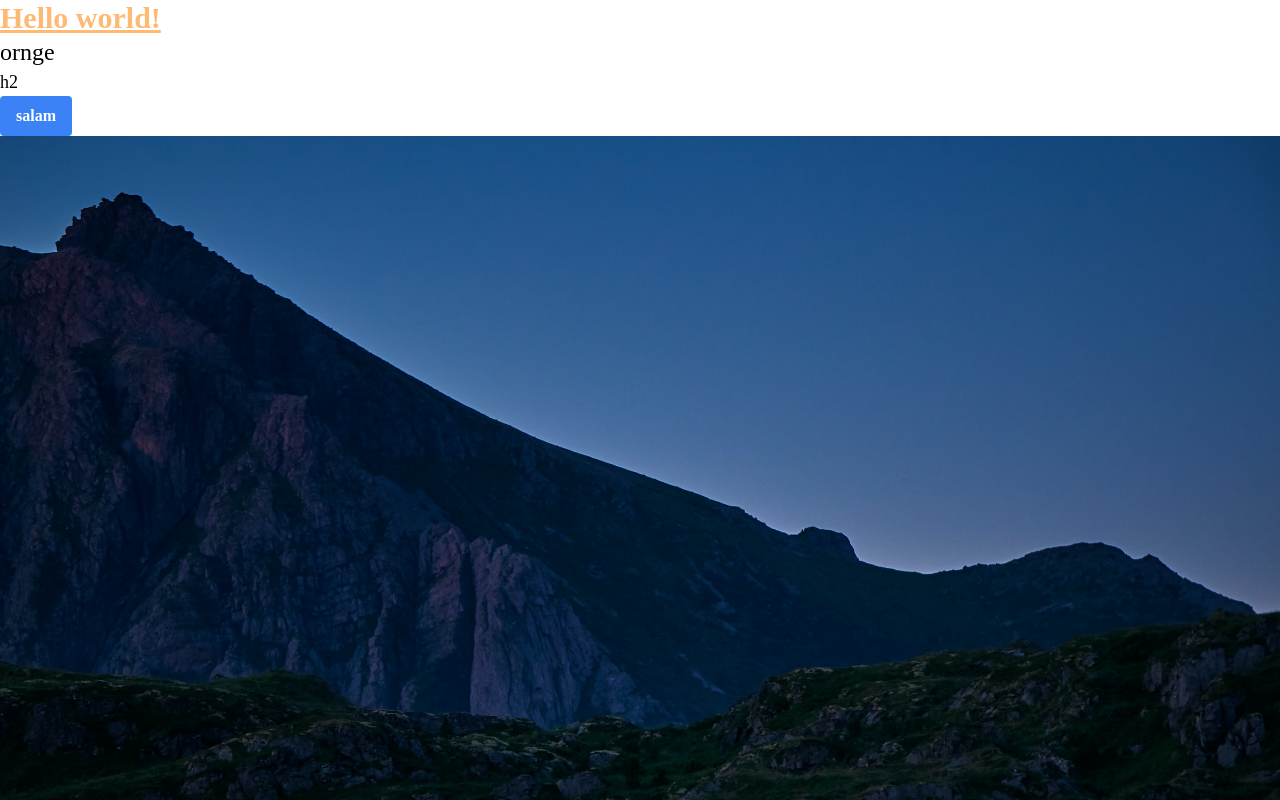
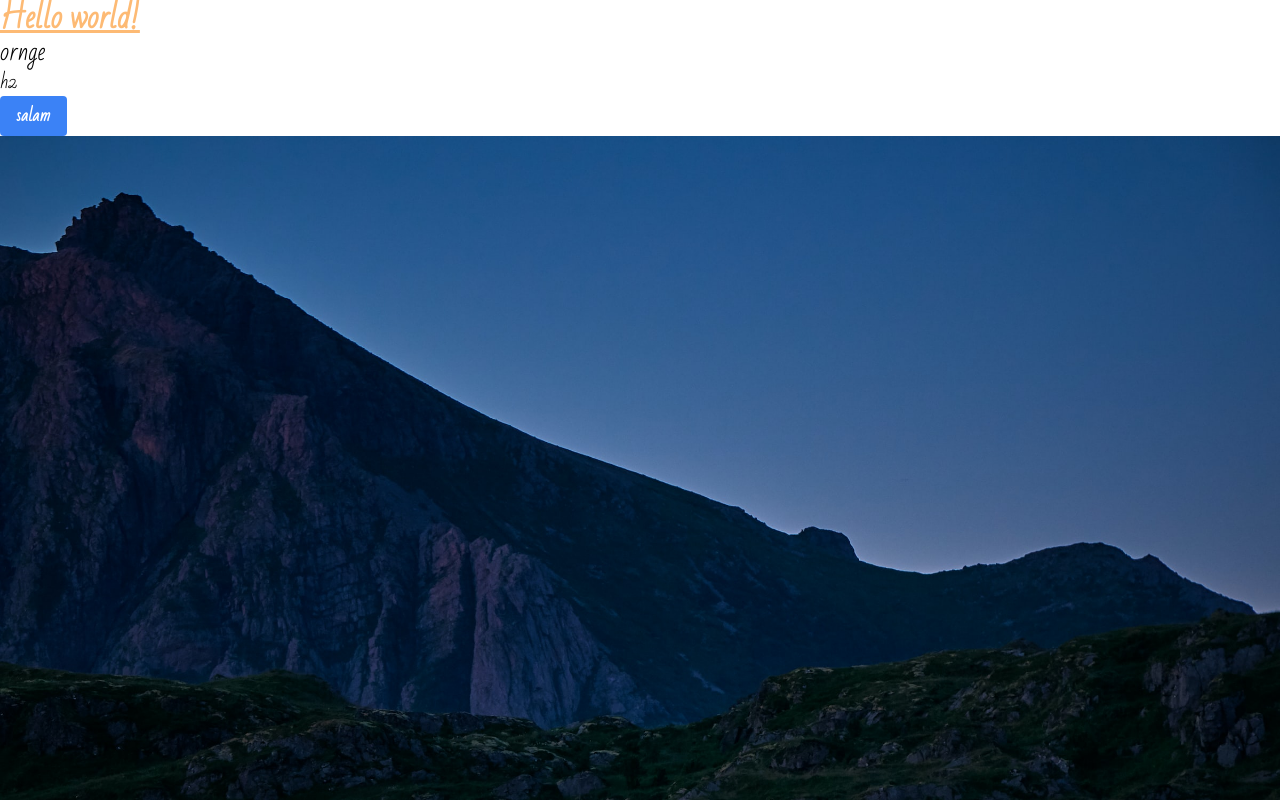
Before and after one commit to EsrafilElahi/next-ts-express-auth, a Next.js app in the folder front/: page / in a window 1280 px wide. Shown: the top 800 px of the page. Built offline with nearby package versions, Linux system fonts and the light colour scheme.

Commit message:
add fonts

```diff
--- a/front/pages/_document.tsx
+++ b/front/pages/_document.tsx
@@ -14,6 +14,9 @@
       <Html>
         <title>typescript nextjs express auth</title>
         <Head>
+          <link rel="preconnect" href="https://fonts.googleapis.com" />
+          <link rel="preconnect" href="https://fonts.gstatic.com" crossorigin />
+          <link href="https://fonts.googleapis.com/css2?family=Bad+Script&display=swap" rel="stylesheet" />
         </Head>
         <body>
           <Main />
--- a/front/styles/globals.css
+++ b/front/styles/globals.css
@@ -2,8 +2,6 @@
 @tailwind components;
 @tailwind utilities;
 
-@import url('https://fonts.googleapis.com/css2?family=Bad+Script&display=swap');
-@import url('https://fonts.googleapis.com/css2?family=Bad+Script&family=Oi&family=Sriracha&display=swap');
 @import url('https://fonts.googleapis.com/css2?family=Bad+Script&display=swap');
 
 html,
```
